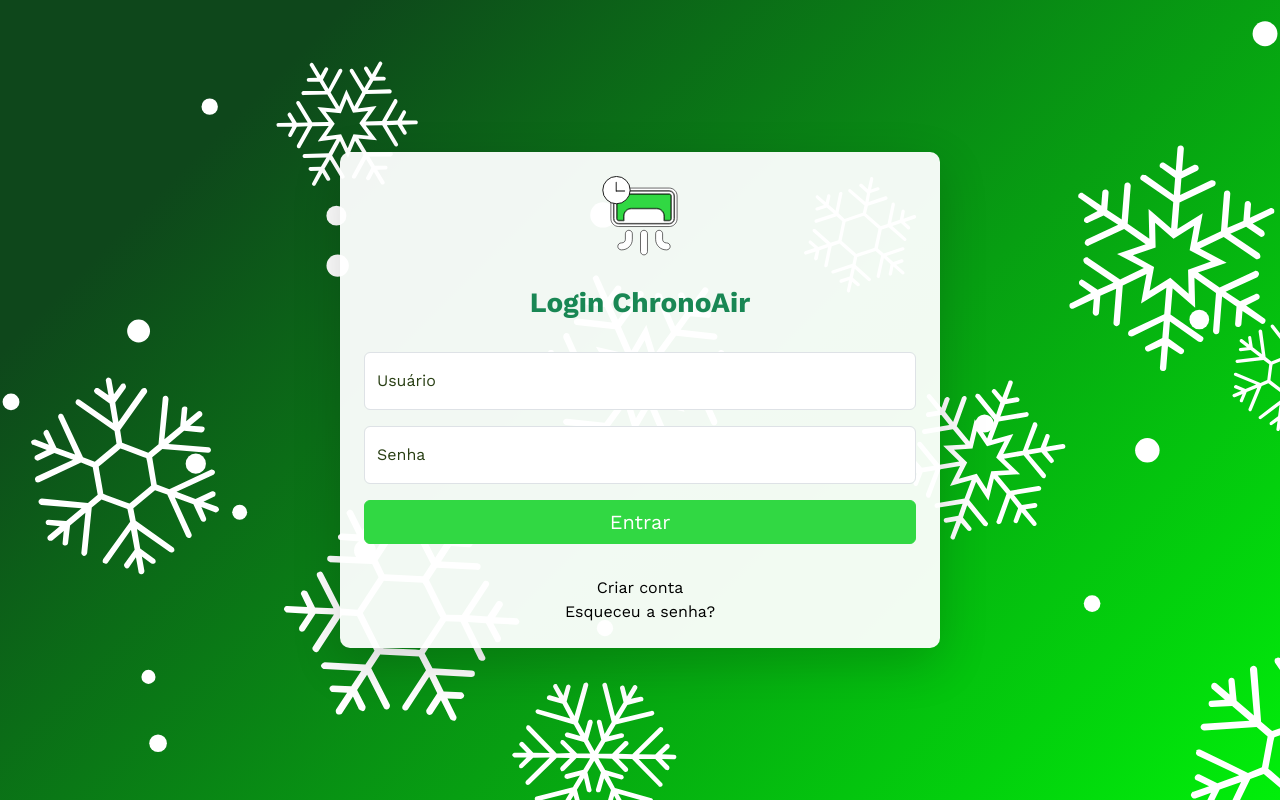
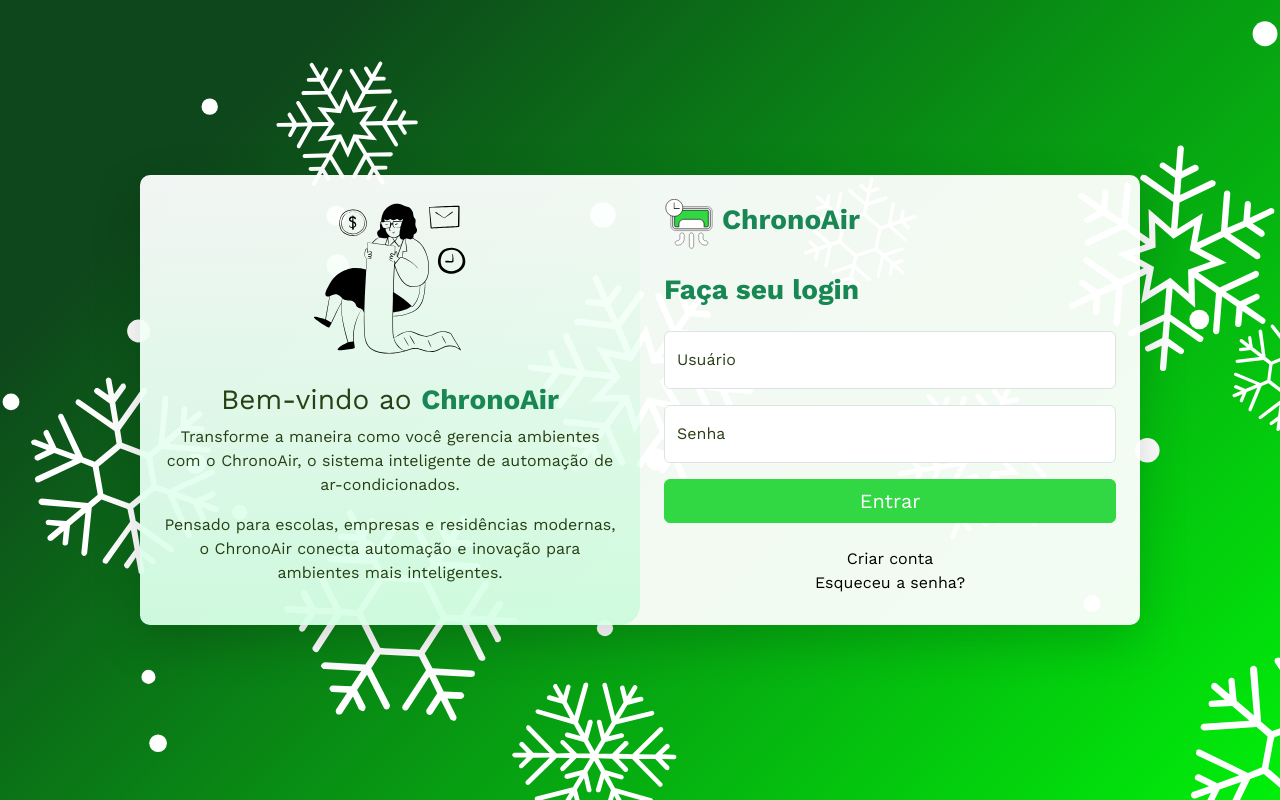
Before and after one commit to HielSaraiva/project-chronoair, a Django app: page /accounts/login/ in a window 1280 px wide. Run offline with Django 5.2, Linux system fonts and the light colour scheme; parts of the project's set-up code (start-up, migrations or seed data) failed here and were passed over; some libraries are stand-ins or nearby versions.

Commit message:
feat: adicionando seção de descrição à página de login

```diff
--- a/ac_mm_system/accounts/static/css/all_accounts_style.css
+++ b/ac_mm_system/accounts/static/css/all_accounts_style.css
@@ -10,6 +10,10 @@ body {
     font-family: 'Work Sans', Arial, sans-serif;
 }
 
+button {
+    font-size: 20px !important;
+}
+
 .content-wrapper {
     flex: 1;
     display: flex;
@@ -17,23 +21,9 @@ body {
     align-items: center;
 }
 
-.divteste{
-    position: absolute;
-    width: 400px;
-    height: 550px;
-    max-height: 700px;
-    overflow: hidden;
-    border: 3px solid #116b16;
-    border-radius: 10px;
-    padding:10px;
-    text-align: center;
-    background: rgba(181, 233, 179, 1);
-    align-content: center;
-}
-
-.imglogin{
-    width: 80px;
-    height: 80px;
+.img-login {
+    display: flex;
+    flex-direction: row;
     margin-bottom: 30px;
 }
 
@@ -90,7 +80,7 @@ body {
 }
 
 .custom-card {
-    max-width: 600px;
+    max-width: 500px;
     width: 100%;
     border-radius: 10px;
     background: rgba(255, 255, 255, 0.95);
@@ -118,11 +108,47 @@ body {
     color: white !important;
 }
 
-button {
-    font-size: 20px !important;
+.login-block {
+    display: flex;
+    flex-direction: row;
+    justify-content: center;
+    /* align-items: center; */
+    width: 100%;
+    background: rgba(255, 255, 255, 0.95);
+    max-width: 1000px;
+    margin-left: 20px;
+    margin-right: 20px;
+    border-radius: 10px;
+}
+
+.login-description {
+    display: flex;
+    flex-direction: column;
+    align-items: center;
+    max-width: 500px;
+    width: 100%;
+    border-top-left-radius: 10px;
+    border-top-right-radius: 20px;
+    border-bottom-left-radius: 10px;
+    border-bottom-right-radius: 20px;
+    background: linear-gradient(to bottom, rgba(255, 255, 255, 0) 0%, rgba(62, 255, 139, 0.2) 100%);
+    padding: 20px;
+    color: #293F14;
+}
+
+.login-card {
+    max-width: 500px;
+    width: 100%;
+    border: none;
+    padding: 20px;
+    color: #293F14;
 }
 
 @media (max-width: 768px) {
+    .login-description {
+        display: none;
+    }
+
     .custom-card {
         width: 90%;
         padding: 20px;
--- a/ac_mm_system/accounts/templates/registration/base.html
+++ b/ac_mm_system/accounts/templates/registration/base.html
@@ -9,7 +9,7 @@
         <meta name="viewport" content="width=device-width, initial-scale=0.8" />
         <link rel="icon"
               type="image/x-icon"
-              href="{% static 'icons/icon-air-conditioner.svg' %}">
+              href="{% static 'icons/icon-air-conditioner2.svg' %}">
         <link href="https://fonts.googleapis.com/css2?family=Work+Sans:wght@400;600;700&display=swap"
               rel="stylesheet">
         <meta name="description"
--- a/ac_mm_system/accounts/templates/registration/login.html
+++ b/ac_mm_system/accounts/templates/registration/login.html
@@ -7,14 +7,40 @@
     Login
 {% endblock title %}
 {% block content %}
-    <div class="card shadow-lg p-4 custom-card">
-        <div class="text-center mb-4">
-            <img class="imglogin"
-                 src="{% static 'icons/icon-air-conditioner2.svg' %}"
+    <div class="login-block shadow-lg">
+        <div class="login-description p-4 gap-4">
+            <div>
+                <img src="{% static 'icons/project-timeline.svg' %}"
                      alt="Login Icon"
-                 width="80"
-                 height="80" />
-            <h3 class="fw-bold text-success">Login ChronoAir</h3>
+                     width="160"
+                     height="160" />
+            </div>
+            <div class="d-flex align-items-center">
+                <div class="mx-auto text-center">
+                    <h3>
+                        Bem-vindo ao
+                        <span class="fw-bold text-success">ChronoAir</span>
+                    </h3>
+                    <p>
+                        Transforme a maneira como você gerencia ambientes com o ChronoAir, o sistema inteligente de automação de ar-condicionados.
+                    </p>
+                    <p>
+                        Pensado para escolas, empresas e residências modernas, o ChronoAir conecta automação e inovação para ambientes mais inteligentes.
+                    </p>
+                </div>
+            </div>
+        </div>
+        <div class="login-card p-4">
+            <div class="img-login mb-4 gap-2">
+                <img src="{% static 'icons/icon-air-conditioner2.svg' %}"
+                     alt="Login Icon"
+                     width="50"
+                     height="50" />
+                <h3 class="fw-bold text-success d-flex align-items-center"">ChronoAir
+                </h3>
+            </div>
+            <div class="text-left mb-4">
+                <h3 class="fw-bold text-success">Faça seu login</h3>
             </div>
             <form action="{% url 'accounts:login' %}" method="post">
                 {% csrf_token %}
@@ -53,7 +79,7 @@
                 </div>
                 <button name="submit" class="btn btn-success w-100">Entrar</button>
             </form>
-        <div class="text-center mt-3">
+            <div class="text-center mt-4">
                 <a href="{% url 'accounts:register' %}"
                    class="text-decoration-none text-neon">Criar conta</a>
                 <br>
@@ -61,4 +87,5 @@
                    class="text-decoration-none text-neon">Esqueceu a senha?</a>
             </div>
         </div>
+    </div>
 {% endblock content %}
```
Also changed, not shown: ac_mm_system/accounts/static/icons/icon-air-conditioner2.png (added), ac_mm_system/accounts/static/icons/project-timeline.svg (added). Lines whose indentation alone changed are shown as unchanged.
